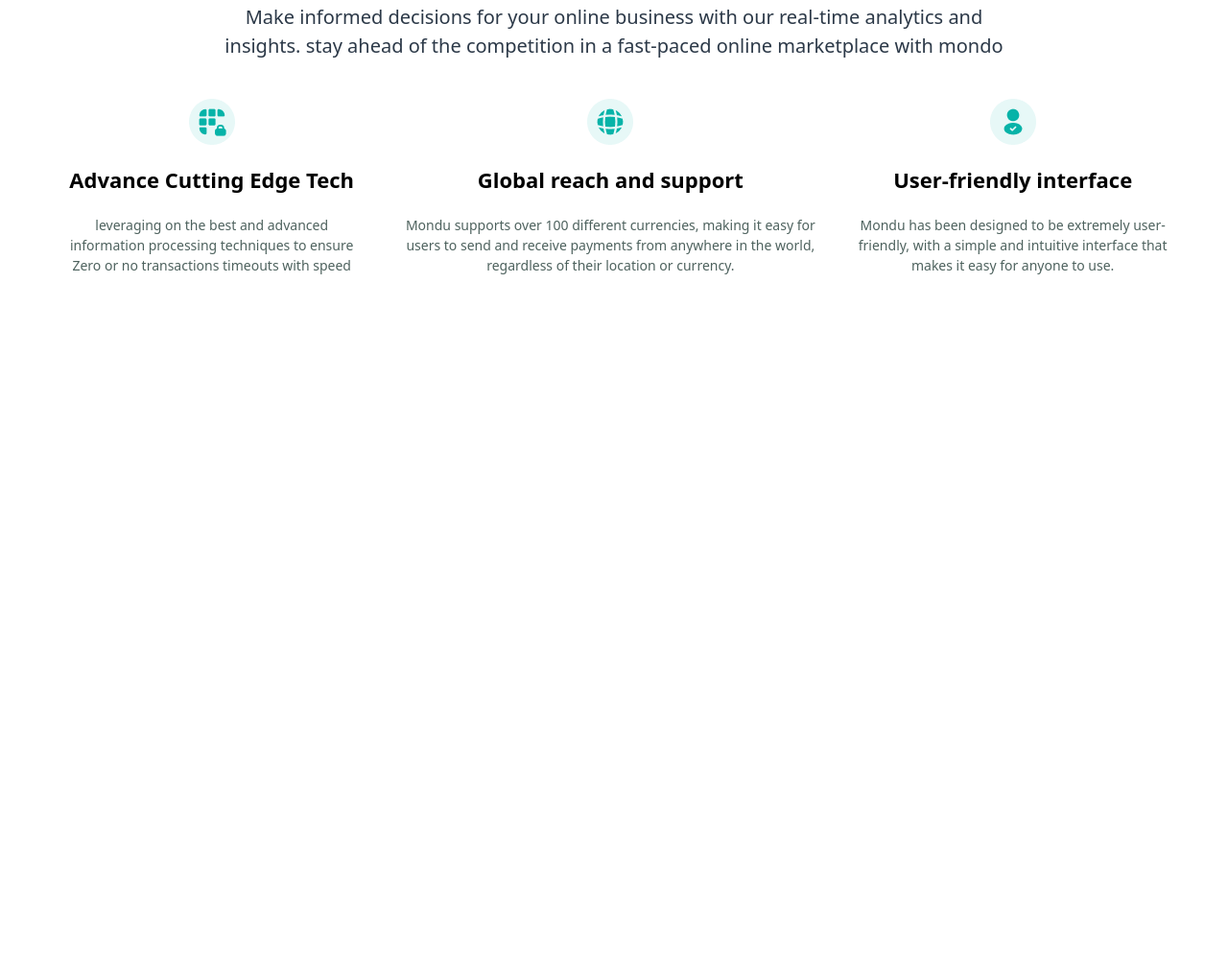
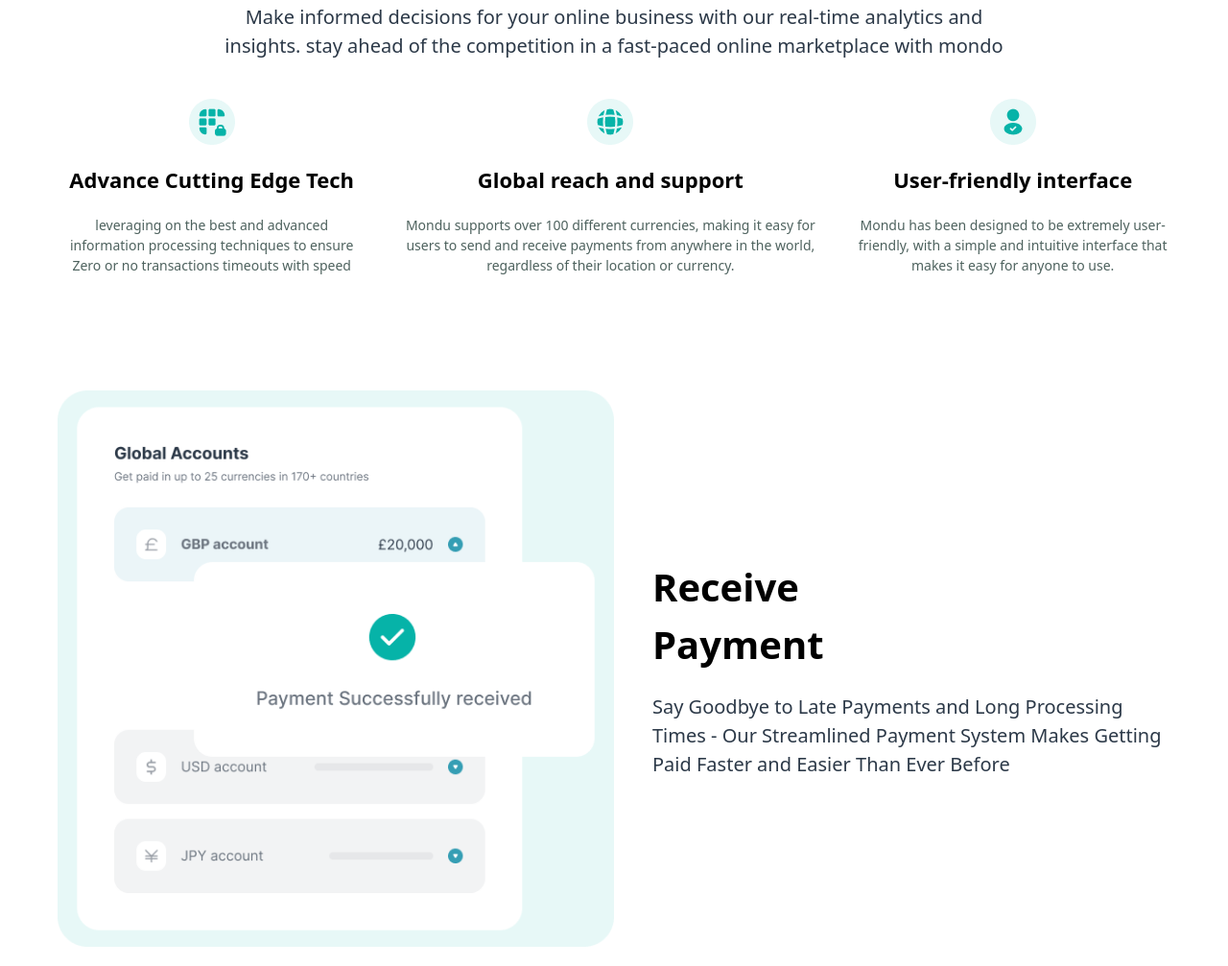
Before and after one commit to MuhammadRahmatulloev/Mondu, a website: page index.html in a window 1280 px wide. Shown: the part 1256-2263 px from the top of the page at 96% size. Before the commit the page ends 1563 px from the top, so only its background shows below. Drawn offline with Linux system fonts and the light colour scheme.

Commit message:
Receive Payment-section

```diff
--- a/index.html
+++ b/index.html
@@ -98,6 +98,13 @@
                 </div>
             </div>
         </section>
+        <section class="max-w-300 m-auto mt-20 flex flex-col p-5 gap-10 lg:flex-row-reverse lg:items-center">
+            <div class="flex flex-col gap-5">
+                <h1 class="text-[30px] font-bold lg:w-[50%] lg:text-[40px]">Receive Payment</h1>
+                <p class="text-[#2C3948] text-[16px] lg:text-[20px]">Say Goodbye to Late Payments and Long Processing Times - Our Streamlined Payment System Makes Getting Paid Faster and Easier Than Ever Before</p>
+            </div>
+            <img class="lg:w-[50%]" src="./src/images/easy.png" alt="">
+        </section>
     </main>
 </body>
 </html>
```
Also changed, not shown: src/output.css.
